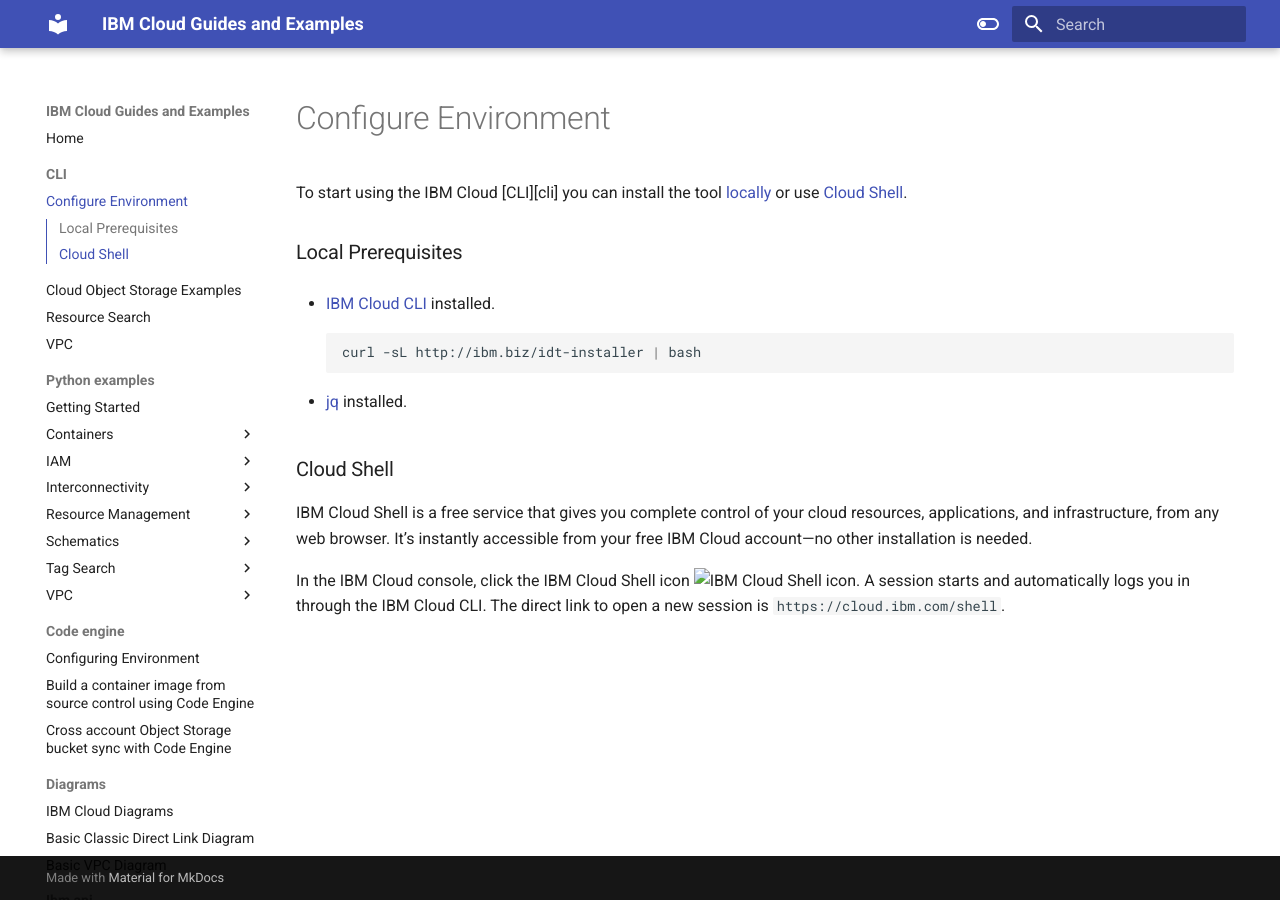
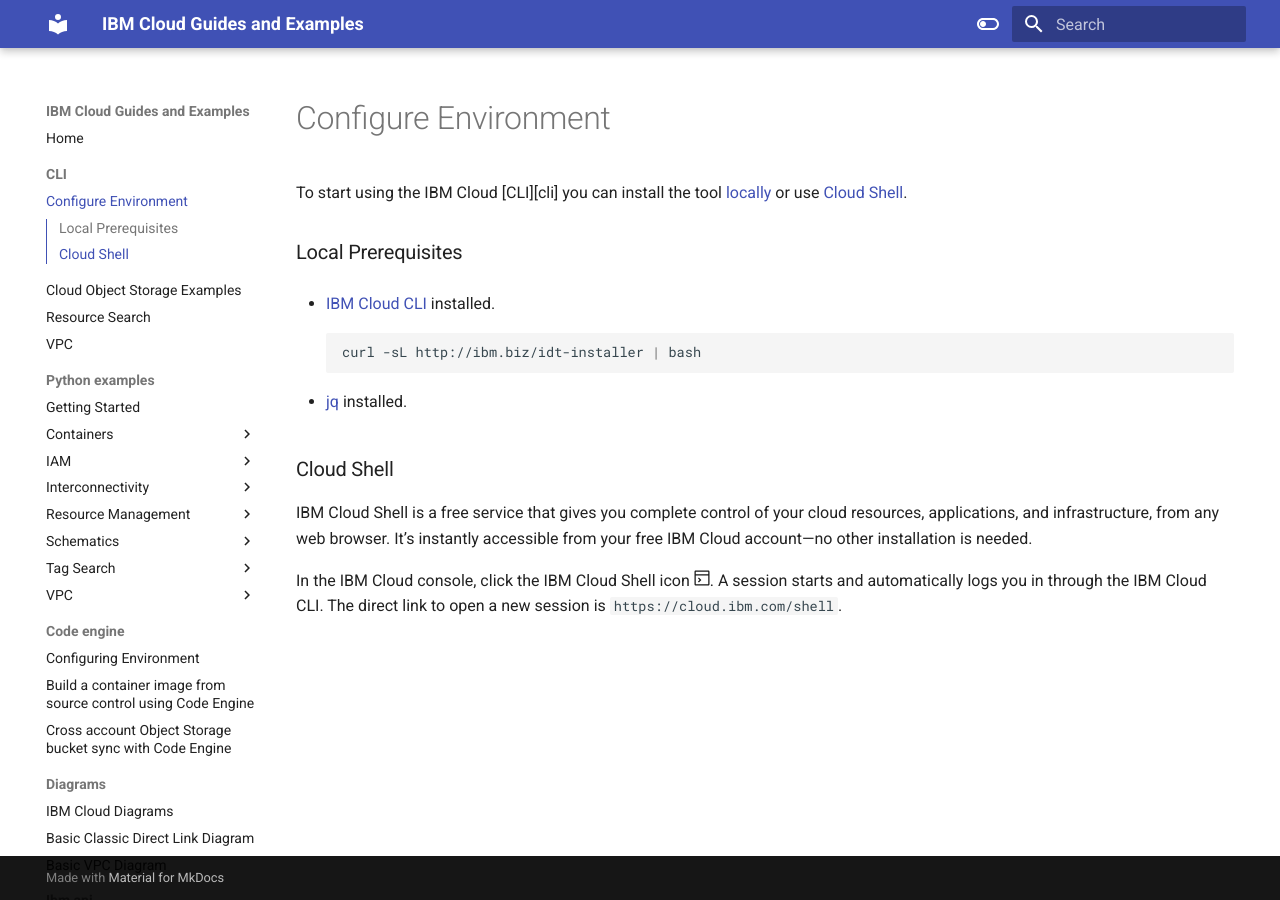
Before and after one commit to cloud-design-dev/cde-dev-guides, an MkDocs documentation site: the page built from docs/CLI/index.md, in a window 1280 px wide. Built offline with MkDocs 1.6.1 and Material for MkDocs 9.7.7, drawn with Linux system fonts in a browser that asks for light colours.

Commit message:
fixing image link issue

```diff
--- a/docs/CLI/index.md
+++ b/docs/CLI/index.md
@@ -16,4 +16,5 @@ To start using the IBM Cloud [CLI][cli] you can install the tool [locally](#loca
 
 IBM Cloud Shell is a free service that gives you complete control of your cloud resources, applications, and infrastructure, from any web browser. It’s instantly accessible from your free IBM Cloud account—no other installation is needed.
 
-In the IBM Cloud console, click the IBM Cloud Shell icon ![IBM Cloud Shell icon](../../images/terminal-cloud-shell.svg). A session starts and automatically logs you in through the IBM Cloud CLI. The direct link to open a new session is `https://cloud.ibm.com/shell`.
+In the IBM Cloud console, click the IBM Cloud Shell icon ![IBM Cloud Shell icon](terminal-cloud-shell.svg). A session starts and automatically logs you in through the IBM Cloud CLI. The direct link to open a new session is
+`https://cloud.ibm.com/shell`.
```
Also changed, not shown: docs/CLI/terminal-cloud-shell.svg (renamed from images/terminal-cloud-shell.svg).
